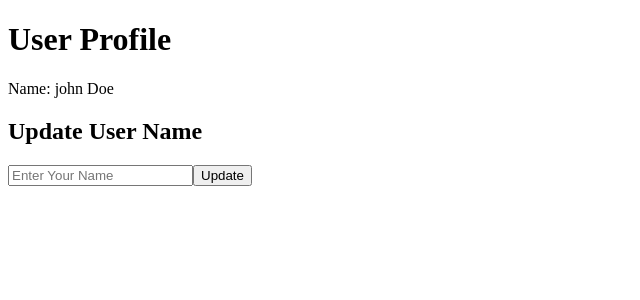
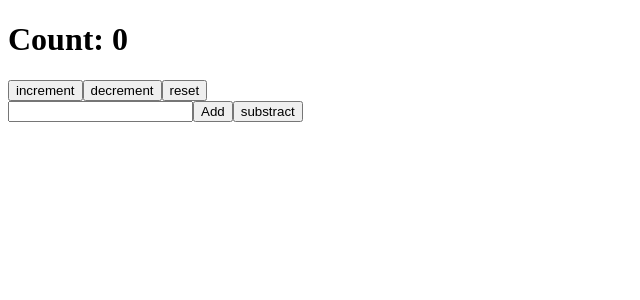
Before and after one commit to Jatin-sharma01/Monster-Class, a React (Vite) app in the folder react-demos/: page / in a window 1280 px wide. Shown: the top 300 px of the page, without its empty margins (0-640 px from the left). Built offline with nearby package versions, Linux system fonts and the light colour scheme.

Commit message:
useReducer

```diff
--- a/react-demos/src/App.jsx
+++ b/react-demos/src/App.jsx
@@ -2,14 +2,12 @@ import React from "react";
 import UserProfile from "./components/06_Context-Api/UserProfile";
 import { UserProvider } from "./components/06_Context-Api/UserContext";
 import UpdateUser from "./components/06_Context-Api/UpdateUser";
+import { useReducer } from "react";
+import Practice6 from "./components/07_UseReducer/Practice6";
 
 function App() {
   return (
-    // Wrap everything in UserProvider to share user info
-    <UserProvider>
-      <UserProfile />
-      <UpdateUser />
-    </UserProvider>
+    <Practice6 />
   );
 }
 
--- /dev/null
+++ b/react-demos/src/components/07_UseReducer/Practice6.jsx
@@ -0,0 +1,139 @@
+import { useReducer, useState } from 'react';
+// useReducer: for complex state
+// useState: for simple input value
+
+// Reducer function: decides how state changes in response to actions
+function reducer(state, action) {
+  // action.type tells us what to do
+  switch(action.type) {
+    case 'increment': // Increase count by 1
+      // ...state copies all other properties (good if state has more than one property)
+      return {
+        ...state,
+        count: state.count + 1
+      };
+    case 'decrement': // Decrease count by 1
+      return {
+        ...state,
+        count: state.count - 1
+      };
+    case 'reset': // Set count back to 0
+      return {
+        ...state,
+        count: 0
+      };
+    case 'incrementByAmount': // Increase count by action.payload
+      return {
+        ...state,
+        count: state.count + action.payload
+      };
+    case 'decrementByAmount': // Decrease count by action.payload
+      return {
+        ...state,
+        count: state.count - action.payload
+      };
+    default:
+      // If we didn't recognize the action.type, just return the same state (no change)
+      return state;
+  }
+}
+
+// This is the starting state for our useReducer
+const initialState = {
+  count: 0
+};
+
+// Our main React component
+// We export it as default (you can export below too; both are correct)
+export default function Practice6() {
+  // useReducer returns two things:
+  // state: current state value (like {count: 0})
+  // dispatch: function to send actions to the reducer
+  const [state, dispatch] = useReducer(reducer, initialState);
+
+  // inputValue will hold our input field value for custom amounts
+  const [inputValue, setInputValue] = useState("");
+
+  // The JSX starts here
+  return (
+    <div>
+      <div>
+        {/* Show the current count */}
+        <h1>Count: {state.count}</h1>
+
+        {/* Buttons that dispatch actions */}
+        <button onClick={() => dispatch({ type: "increment" })}>
+          increment
+        </button>
+        <button onClick={() => dispatch({ type: "decrement" })}>
+          decrement
+        </button>
+        <button onClick={() => dispatch({ type: "reset" })}>
+          reset
+        </button>
+      </div>
+      <div>
+        {/* Input field for entering custom amount (controlled component) */}
+        <input
+          type="number"
+          value={inputValue}
+          onChange={e => setInputValue(e.target.value)} // Updates inputValue as user types
+        />
+
+        {/*
+          Button: Add custom amount
+          - dispatches action with payload = inputValue (converted to number)
+          - then clears the input field
+        */}
+        <button
+          onClick={() => {
+            // Number(inputValue) ensures the payload is a number, not a string!
+            dispatch({ type: "incrementByAmount", payload: Number(inputValue) });
+            setInputValue(""); // Clear input after action
+          }}
+        >
+          Add
+        </button>
+
+        {/*
+          Button: Subtract custom amount
+          - works the same as Add but action type is different
+        */}
+        <button
+          onClick={() => {
+            dispatch({ type: "decrementByAmount", payload: Number(inputValue) });
+            setInputValue("");
+          }}
+        >
+          substract
+        </button>
+      </div>
+    </div>
+  );
+}
+
+/*
+========================
+==== useReducer NOTES ====
+========================
+
+# Structure:
+- useReducer(reducer, initialState) returns [state, dispatch]
+- "reducer" receives (state, action) and must return new (updated) state
+- You update state by calling dispatch({ type: "ACTION_TYPE", payload: optionalValue })
+
+# When to Use UseReducer:
+- When state logic is complex (multiple related fields)
+- When you need to handle many state transitions (like a mini state machine)
+- When state changes depend on previous values
+
+# action object:
+- Always has "type": a string describing what you want to do
+- Can also have "payload": extra data needed for the update
+
+# Reducer:
+- Must be a pure function (only depends on its input, returns new state, does NOT mutate original state)
+- Always use ...state to preserve other state properties (good habit in real apps)
+
+========================
+*/
```
